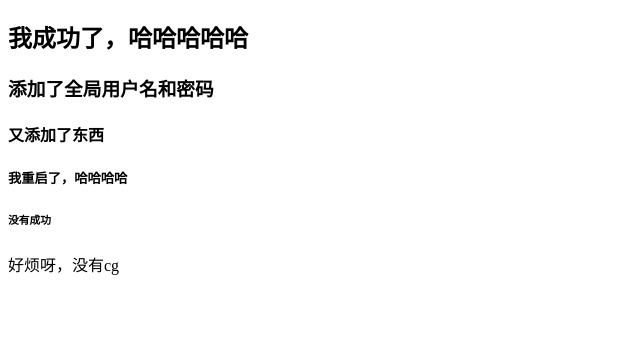
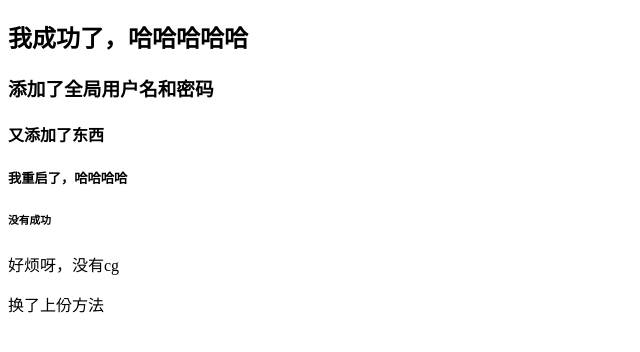
Before and after one commit to geyan-one/newApp, a plain HTML site: page index.html in a window 1280 px wide. Shown: the part 70-422 px from the top of the page, without its empty margins (0-640 px from the left). Drawn offline with Linux system fonts and the light colour scheme.

Commit message:
换了上份方法

```diff
--- a/index.html
+++ b/index.html
@@ -13,5 +13,6 @@
     <h5>我重启了，哈哈哈哈</h5>
     <h6>没有成功</h6>
     <p>好烦呀，没有cg</p>
+    <p>换了上份方法</p>
 </body>
 </html>
```
